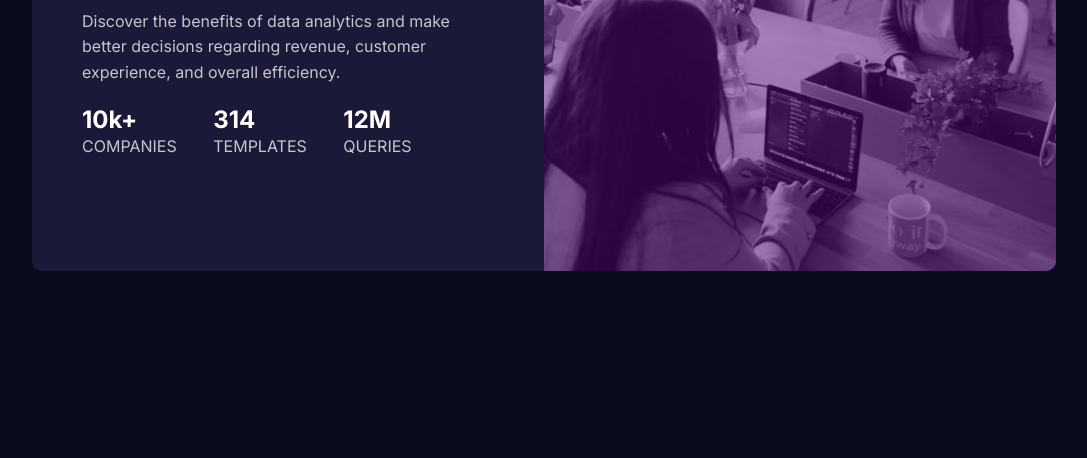
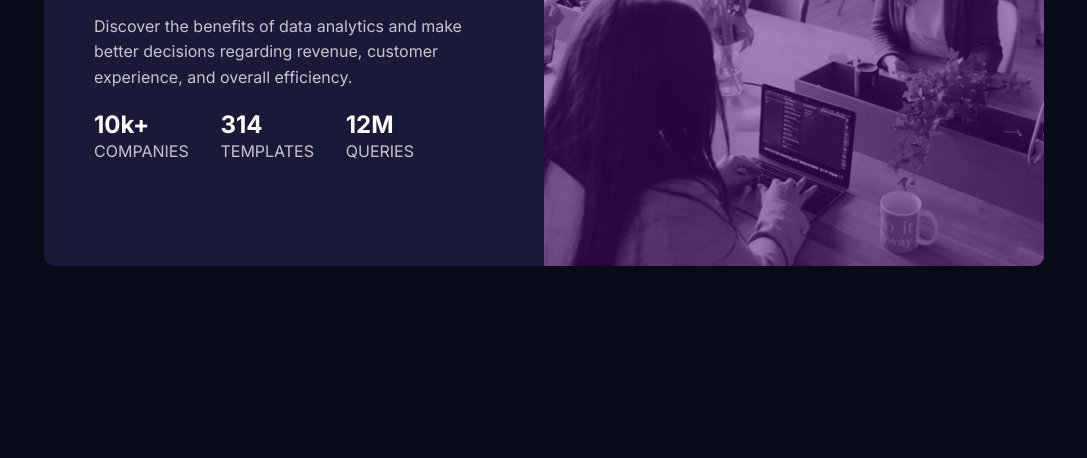
Before and after one commit to abderrahman-teta/card, a plain HTML site: page index.html in a window 1280 px wide. Shown: the part 342-800 px from the top of the page, without its empty margins (96-1183 px from the left). Drawn offline with Linux system fonts and the light colour scheme.

Commit message:
Update style.css

```diff
--- a/style/style.css
+++ b/style/style.css
@@ -14,7 +14,7 @@
   align-items: center;
 }
 .content {
-  width: 60%;
+  width: 1050px;
   background-color: hsl(244, 38%, 16%);
   display: flex;
   border-radius: 10px;
@@ -66,9 +66,9 @@ p {
   color: hsla(0, 0%, 100%, 0.75);
   line-height: 1.6;
 }
-@media (max-width: 1470px) {
+@media (max-width: 1500px) {
   .content {
-    width: 80%;
+    width: 1000px !important;
   }
   .img {
     width: 50%;
@@ -83,12 +83,8 @@ p {
     flex: 2;
   }
 }
-@media (max-width: 1000px) {
-  .content {
-    width: 90%;
-  }
-}
-@media (max-width: 800px) {
+
+@media (max-width: 900px) {
   .content {
     width: 100%;
   }
```
